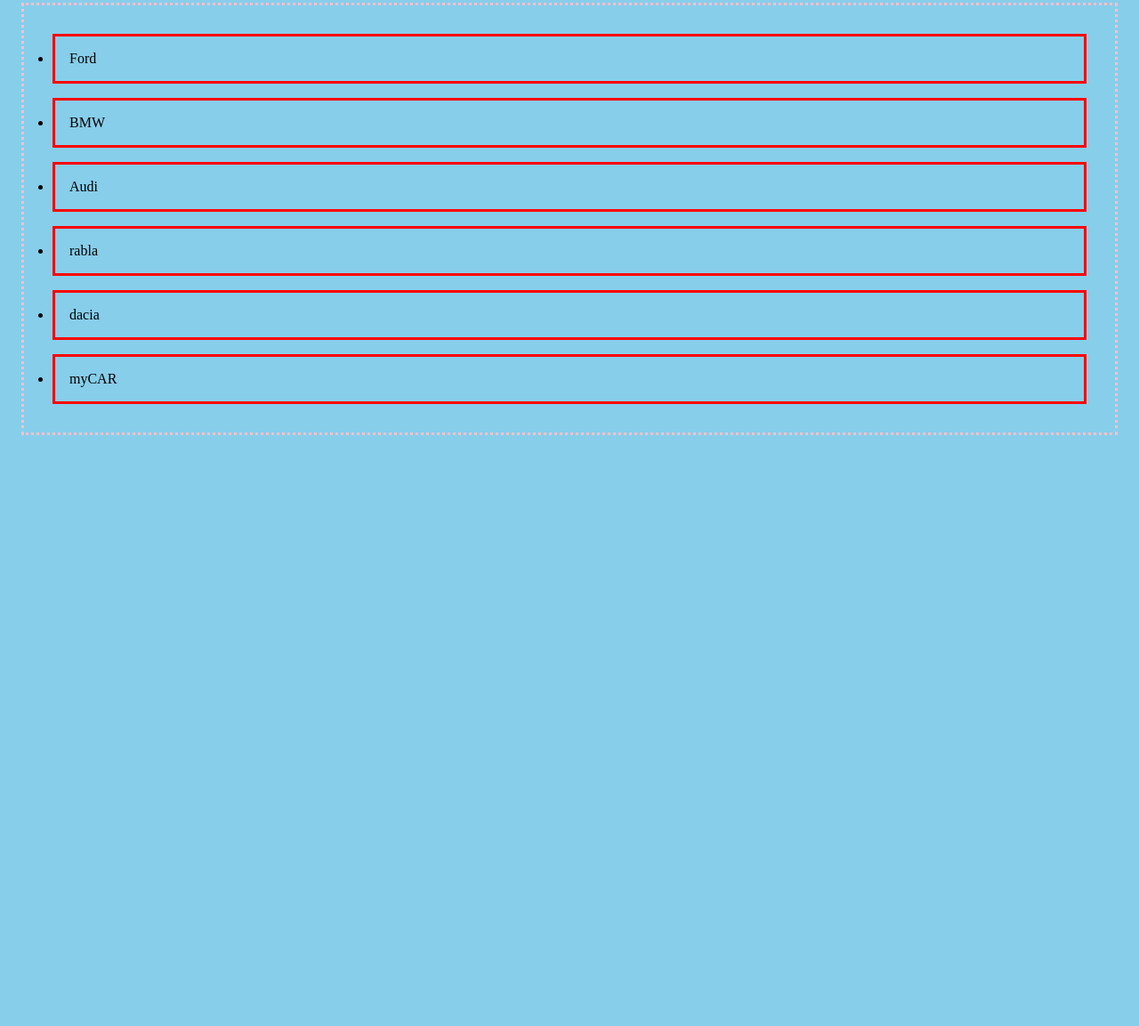
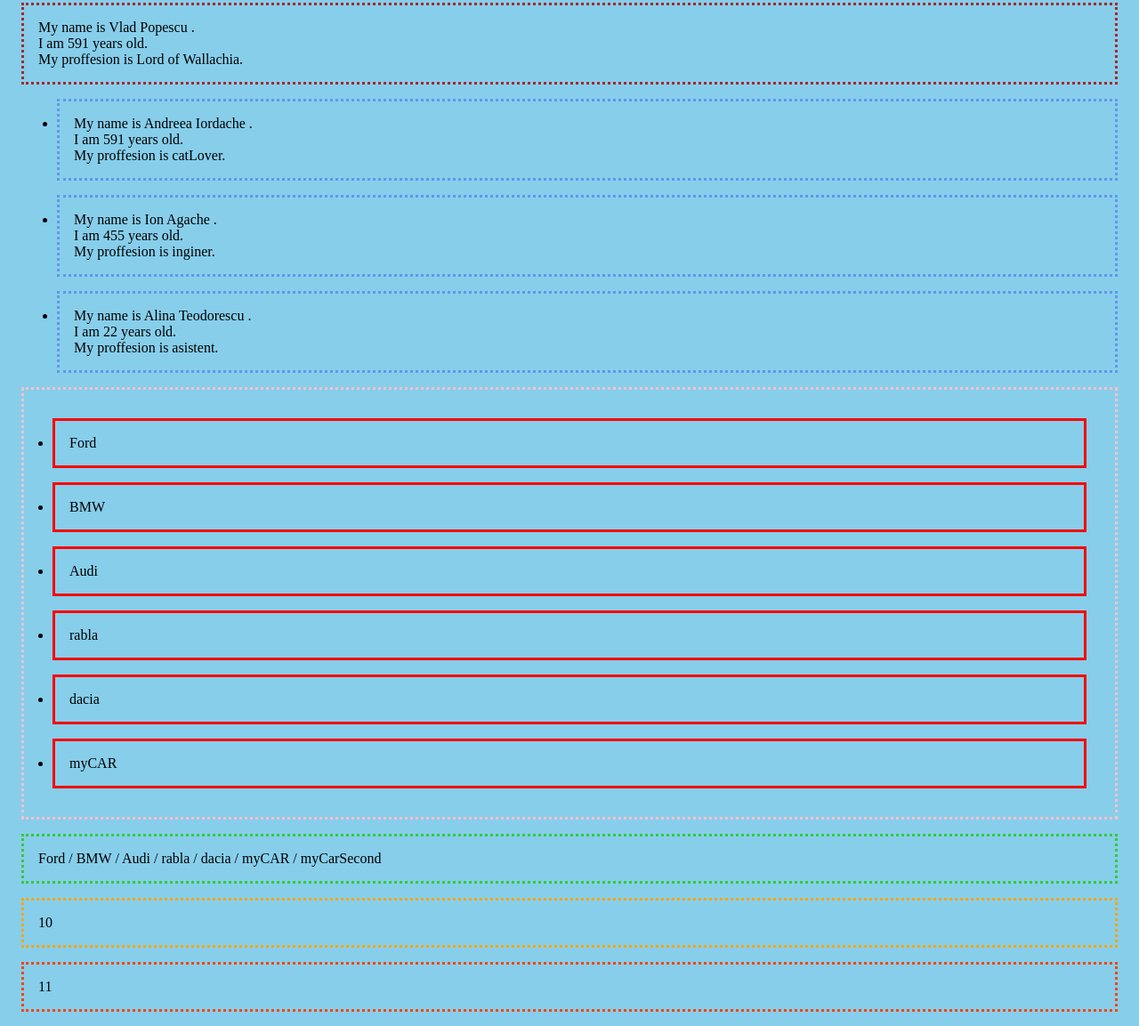
Before and after one commit to esmeraldagabriela83/unirii-react, a plain HTML site: page src/pages/page1.html in a window 1280 px wide. Shown: the part 153-1306 px from the top of the page at 89% size. Before the commit the page ends 800 px from the top, so only its background shows below. Drawn offline with Linux system fonts and the light colour scheme.

Commit message:
whoAreYou pt obj si arr cu obj page1HTML

```diff
--- a/src/js/page1.js
+++ b/src/js/page1.js
@@ -82,6 +82,7 @@
 
 
 function whoAreYou(personObj) {
+  //destructurare object person
   const {name,lastName,yearOfBirth,proffesion} = personObj;
 
   return `My name is ${name} ${lastName} .
@@ -94,6 +95,63 @@
 // I am 591 years old.
 // My proffesion is Lord of Wallachia.
 
+
+const personObjVlad=document.getElementById('personObjVlad');
+personObjVlad.style.border="3px dotted brown";
+personObjVlad.style.padding="1em";
+personObjVlad.style.margin="1em";
+personObjVlad.innerText=whoAreYou(person);
+
+//------------------------------------------------------------------------------
+
+const myPeopleArr=[
+  {
+    name: "Andreea",
+    lastName: "Iordache",
+    yearOfBirth: 1431,
+    proffesion: "catLover"
+  },
+  {
+    name: "Ion",
+    lastName: "Agache",
+    yearOfBirth: 1567,
+    proffesion: "inginer"
+  },
+  {
+    name: "Alina",
+    lastName: "Teodorescu",
+    yearOfBirth: 2000,
+    proffesion: "asistent"
+  }
+];
+
+console.log("--- myPeopleArr is : " , myPeopleArr);
+
+for(let i=0 ; i<myPeopleArr.length ; i++){
+  console.log(whoAreYou(myPeopleArr[i]));
+}
+
+// My name is Andreea Iordache .
+// I am 591 years old.
+// My proffesion is catLover.
+// page1.js:133 My name is Ion Agache .
+// I am 455 years old.
+// My proffesion is inginer.
+// page1.js:133 My name is Alina Teodorescu .
+// I am 22 years old.
+// My proffesion is asistent.
+
+const alleachObjPerson=document.getElementsByClassName('eachObjPerson');
+console.log("---!!!--- alleachObjPerson is : " , alleachObjPerson);
+///---!!!--- alleachObjPerson is :  HTMLCollection(3) [li.eachObjPerson, li.eachObjPerson, li.eachObjPerson]
+
+for(let i=0 ; i<alleachObjPerson.length ; i++){
+  alleachObjPerson[i].style.border="3px dotted cornflowerblue";
+  alleachObjPerson[i].style.padding="1em";
+  alleachObjPerson[i].style.margin="1em";
+  alleachObjPerson[i].innerText=whoAreYou(myPeopleArr[i]);
+}
+
 //------------------------------------------------------------------------------
 
 const myCarsPage1UL=document.getElementById('myCarsPage1UL');
@@ -103,6 +161,11 @@
 myCarsPage1UL.style.padding="1em";
 myCarsPage1UL.style.margin="1em";
 
+//------------------------------------------------------------------------------
+
+
+
+//------------------------------------------------------------------------------29 09 2022
 
 const myCarsPage1=['Ford', 'BMW', 'Audi' , 'rabla' , 'dacia' , 'myCAR'];
 console.log("---/// myCarsPage1 arr is : " , myCarsPage1);
@@ -120,16 +183,63 @@
 }
 
 //------------------------------------------------------------------------------
-function getMyCar(arr){
-  for(let i=0 ; i<arr.length ; i++){
-    console.log("arr is : " , arr);
-    console.log("arr[i] is : " , arr[i]);
-    //return `my car is ${arr[i]}`;
-  return arr[i].length + 5;
+const myCarsPage2=['Ford', 'BMW', 'Audi' , 'rabla' , 'dacia' , 'myCAR' , 'myCarSecond'];
+
+const myCars2HTML=document.getElementById('myCars2HTML');
+myCars2HTML.style.padding="1em";
+myCars2HTML.style.margin="1em";
+myCars2HTML.style.border="3px dotted limegreen";
+myCars2HTML.innerText=myCarsPage2.join(" / ");
+
+//------------------------------------------------------------------------------
+
+function getMyNr(mynr){
+  for(let i=0 ; i<mynr ; i++){
+    console.log("my nr is each i: " , i);
   }
+  return mynr + 3;
 }
-//apel functie si cu console.log() pt afisare
-console.log(" get me the car is : " , getMyCar(myCarsPage1));
+//apel functie
+getMyNr(5);
+console.log("when mynr is 10 : " , getMyNr(10));
+
+const mynrHTMLparagraph=document.getElementById('mynrHTMLparagraph');
+mynrHTMLparagraph.style.padding="1em";
+mynrHTMLparagraph.style.margin="1em";
+mynrHTMLparagraph.style.border="3px dotted orange";
+mynrHTMLparagraph.innerText=getMyNr(7);
+
+const mynrHTMLparagraphSecond=document.getElementById('mynrHTMLparagraphSecond');
+mynrHTMLparagraphSecond.style.padding="1em";
+mynrHTMLparagraphSecond.style.margin="1em";
+mynrHTMLparagraphSecond.style.border="3px dotted orangered";
+mynrHTMLparagraphSecond.innerText=getMyNr(2) + getMyNr(3);
+
+//------------------------------------------------------------------------------
+// — 19.04.2022 discord general pt a construi functii cu tad-uri
+
+
+
+
+
+
+
+
+
+
+
+
+
+
+
+
+
+
+
+
+
+
+
 
 
 
--- a/src/pages/page1.html
+++ b/src/pages/page1.html
@@ -15,6 +15,14 @@
 <p id="fruits"></p>
 <p id="fruitsShifted"></p>
 
+<div id="personObjVlad"></div>
+
+<ul>
+<li class="eachObjPerson"></li>
+<li class="eachObjPerson"></li>
+<li class="eachObjPerson"></li>
+</ul>
+
 <ul id="myCarsPage1UL">
 <li class="myCarPage"></li>
 <li class="myCarPage"></li>
@@ -24,6 +32,11 @@
 <li class="myCarPage"></li>
 </ul>
 
+<p id="myCars2HTML"></p>
+
+<p id="mynrHTMLparagraph"></p>
+<p id="mynrHTMLparagraphSecond"></p>
+
     </main>
     <!-- <script src="build/out.js"></script> -->
      <script src="../js/page1.js"></script>
```
